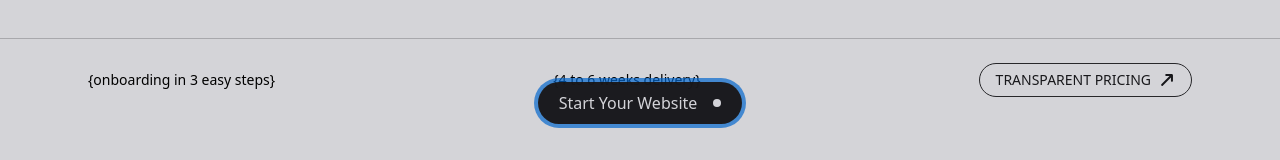
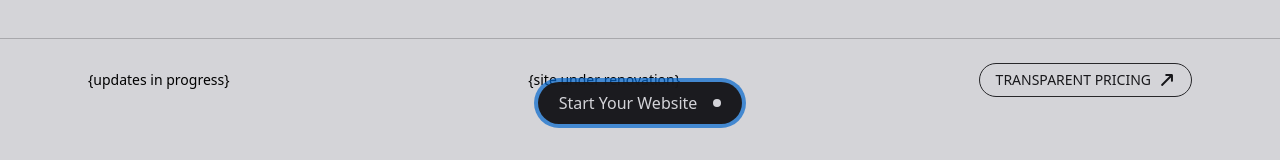
Before and after one commit to akshayrx/portfolio, a React (Vite) app: page / in a window 1280 px wide. Shown: the part 617-777 px from the top of the page. Built offline with nearby package versions, Linux system fonts and the light colour scheme.

Commit message:
preparing new version2.0.0

```diff
--- a/src/components/hero/Notes.jsx
+++ b/src/components/hero/Notes.jsx
@@ -9,8 +9,8 @@ function Notes() {
   return (
     <div className="hero-notes container py-6 flex flex-col md:flex-row gap-3 justify-between items-center z-0">
         {[
-            "onboarding in 3 easy steps",
-            "4 to 6 weeks delivery",
+            "updates in progress",
+            "site under renovation",
             ].map((item, index) =>
                 (
             <p key={index} className="hidden md:flex justify-between text-sm curly-braces">{item}</p>
--- a/src/pages/Services.jsx
+++ b/src/pages/Services.jsx
@@ -69,6 +69,7 @@ function Services() {
                                     <span className="flex items-center -mt-1 text-sm font-medium text-zinc-800">Offboarding & Support</span>
                                     <p className="mb-1 text-sm font-light">Covers 60 day support, paid retainers available</p>
                             </li>             */}
+
                       </ol>
                     </div>
                 </div>
```
